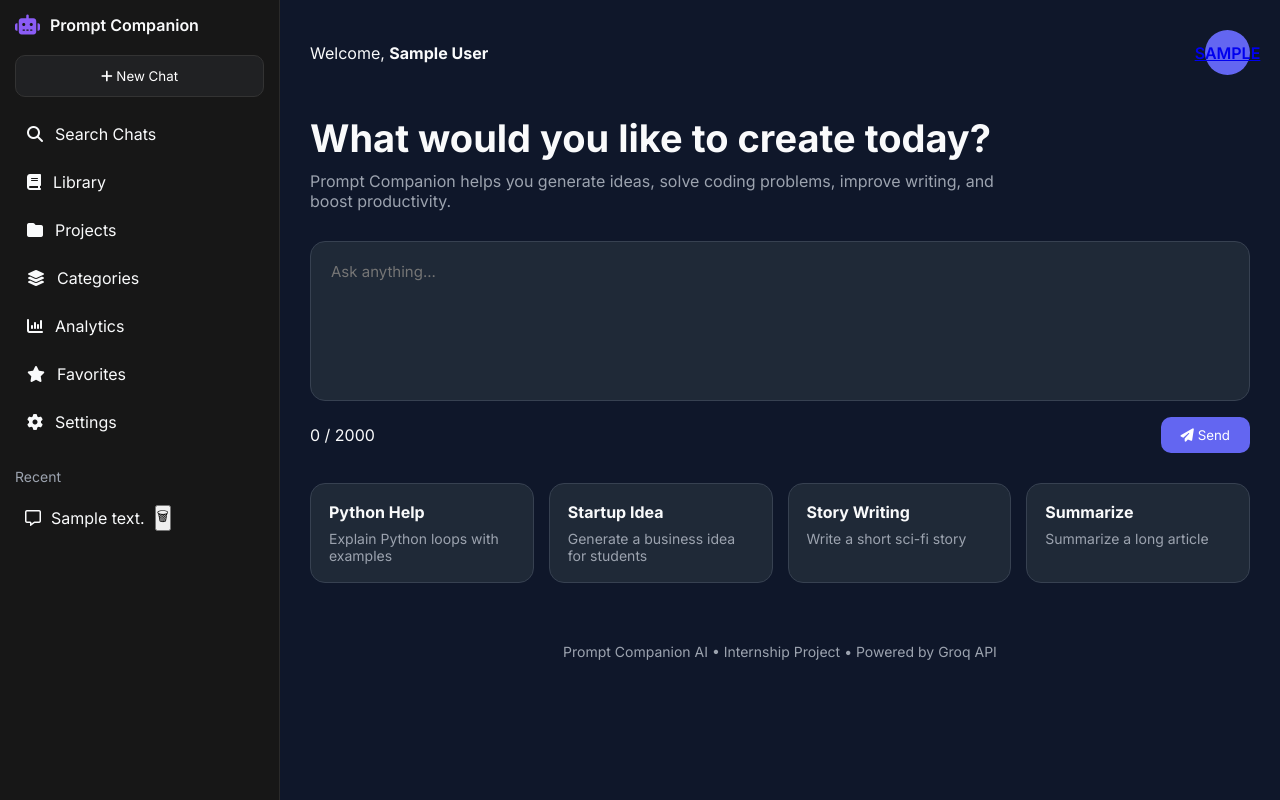
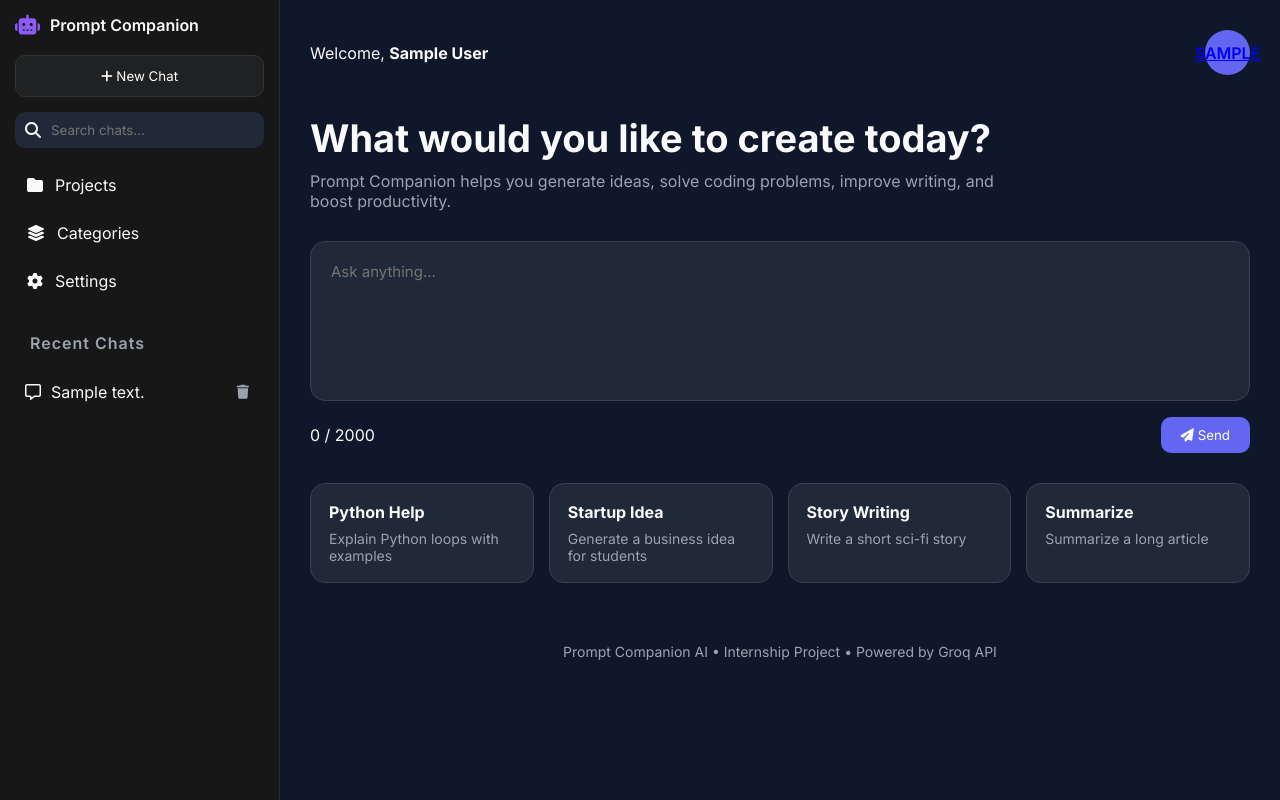
Before and after one commit to vaishnavisolanki15/Prompt-Companion-Tool, a Flask app: template templates/dashboard.html in a window 1280 px wide. Run offline with Flask 3, Linux system fonts and the light colour scheme; tables that the repository leaves empty hold one stand-in row (values such as "Sample post"); the template is opened without the code that fills it: values that come from a table or form of the project are taken from there, most other values are stand-ins (such as "Sample title", 1, 10 or a date in 2020); parts of the project's set-up code (start-up, migrations or seed data) failed here and were passed over.

Commit message:
Enhance Prompt Companion Tool UI and functionality

```diff
--- a/app.py
+++ b/app.py
@@ -158,6 +158,7 @@ def generate():
         return redirect("/login")
 
     prompt_text = request.form["prompt"]
+    edit_chat_id = request.form.get("edit_chat_id")
 
     category = categorize_prompt(
         prompt_text
@@ -168,14 +169,23 @@ def generate():
         category
     )
 
-    record = Prompt(
-        user_id=session["user_id"],
-        prompt_text=prompt_text,
-        category=category,
-        ai_response=ai_response
-    )
+    if edit_chat_id:
+        record = Prompt.query.get(int(edit_chat_id))
 
-    db.session.add(record)
+        if record:
+            record.prompt_text = prompt_text
+            record.category = category
+            record.ai_response = ai_response
+    else:
+        record = Prompt(
+            user_id=session["user_id"],
+            prompt_text=prompt_text,
+            category=category,
+            ai_response=ai_response
+        )
+
+        db.session.add(record)
+
     db.session.commit()
 
     return redirect("/dashboard")
@@ -221,7 +231,7 @@ def profile():
     )
 
 # =========================
-# PROFILE
+# Change-Password
 # =========================
 @app.route("/change-password", methods=["GET", "POST"])
 def change_password():
@@ -233,9 +243,8 @@ def change_password():
 
     if request.method == "POST":
 
-        old_password = request.form["old_password"]
-
-        new_password = request.form["new_password"]
+        old_password = request.form.get["old_password"]
+        new_password = request.form.get["new_password"]
 
         if check_password_hash(
             user.password,
@@ -257,6 +266,32 @@ def change_password():
     )
 
 # =========================
+# Edit-Profile
+# =========================
+@app.route("/edit-profile", methods=["GET", "POST"])
+def edit_profile():
+
+    if "user_id" not in session:
+        return redirect("/login")
+
+    user = User.query.get(session["user_id"])
+
+    if request.method == "POST":
+
+        user.name = request.form["name"]
+        user.username = request.form["username"]
+        user.email = request.form["email"]
+
+        db.session.commit()
+
+        return redirect("/profile")
+
+    return render_template(
+        "edit_profile.html",
+        user=user
+    )
+
+# =========================
 # LOGOUT
 # =========================
 
--- a/static/script.js
+++ b/static/script.js
@@ -1,8 +1,13 @@
+/* ==========================================
+   PROMPT COMPANION AI
+   MAIN JAVASCRIPT FILE
+========================================== */
+
 document.addEventListener("DOMContentLoaded", () => {
 
-    /* =========================
+    /* ==========================================
        CHARACTER COUNTER
-    ========================= */
+    ========================================== */
 
     const promptBox = document.getElementById("promptBox");
     const charCount = document.getElementById("charCount");
@@ -18,9 +23,9 @@ document.addEventListener("DOMContentLoaded", () => {
 
     }
 
-    /* =========================
-       EXAMPLE CARDS
-    ========================= */
+    /* ==========================================
+       EXAMPLE CARDS CLICK
+    ========================================== */
 
     const exampleCards =
         document.querySelectorAll(".example-card");
@@ -40,15 +45,16 @@ document.addEventListener("DOMContentLoaded", () => {
                     `${text.length} / 2000`;
 
                 promptBox.focus();
+
             }
 
         });
 
     });
 
-    /* =========================
+    /* ==========================================
        CTRL + ENTER SUBMIT
-    ========================= */
+    ========================================== */
 
     if (promptBox) {
 
@@ -69,15 +75,11 @@ document.addEventListener("DOMContentLoaded", () => {
 
     }
 
-    /* =========================
+    /* ==========================================
        SEARCH CHAT
-    ========================= */
+    ========================================== */
 
-    const searchInput =
-        document.getElementById("searchChat");
-
-    const historyCards =
-        document.querySelectorAll(".history-card");
+    const searchInput = document.getElementById("searchChat");
 
     if (searchInput) {
 
@@ -86,25 +88,27 @@ document.addEventListener("DOMContentLoaded", () => {
             const value =
                 searchInput.value.toLowerCase();
 
-            historyCards.forEach(card => {
+            document
+                .querySelectorAll(".history-item")
+                .forEach(item => {
 
-                const text =
-                    card.innerText.toLowerCase();
+                    const text =
+                        item.innerText.toLowerCase();
 
-                card.style.display =
-                    text.includes(value)
-                    ? "block"
-                    : "none";
+                    item.style.display =
+                        text.includes(value)
+                        ? "flex"
+                        : "none";
 
-            });
+                });
 
         });
 
     }
 
-    /* =========================
-       NEW CHAT
-    ========================= */
+    /* ==========================================
+       NEW CHAT BUTTON
+    ========================================== */
 
     const newChatBtn =
         document.querySelector(".new-chat-btn");
@@ -124,36 +128,46 @@ document.addEventListener("DOMContentLoaded", () => {
 
             }
 
+            document
+                .querySelectorAll(".chat-content")
+                .forEach(chat => {
+
+                    chat.style.display = "none";
+
+                });
+
         });
 
     }
 
-    /* =========================
-       DARK MODE TOGGLE
-    ========================= */
+    /* ==========================================
+       PREVENT DOUBLE SUBMIT
+    ========================================== */
 
-    const moonIcon =
-        document.querySelector(".fa-moon");
+    const promptForm =
+        document.querySelector(".prompt-form");
 
-    if (moonIcon) {
+    if (promptForm) {
 
-        moonIcon.parentElement.addEventListener(
-            "click",
-            () => {
+        promptForm.addEventListener("submit", () => {
 
-                document.body.classList.toggle("light-mode");
-
-                localStorage.setItem(
-                    "theme",
-                    document.body.classList.contains("light-mode")
-                    ? "light"
-                    : "dark"
+            const sendBtn =
+                document.querySelector(
+                    ".prompt-footer button"
                 );
 
-            }
-        );
+            sendBtn.disabled = true;
+
+            sendBtn.innerHTML =
+                '<i class="fa-solid fa-spinner fa-spin"></i> Generating...';
+
+        });
 
     }
+
+    /* ==========================================
+       LOAD SAVED THEME
+    ========================================== */
 
     const savedTheme =
         localStorage.getItem("theme");
@@ -166,37 +180,26 @@ document.addEventListener("DOMContentLoaded", () => {
 
 });
 
-document.querySelectorAll(".markdown-content")
+
+/* ==========================================
+   MARKDOWN RENDERING
+========================================== */
+
+document
+.querySelectorAll(".markdown-content")
 .forEach(element => {
 
     element.innerHTML =
         marked.parse(element.textContent);
 
 });
-function togglePassword(inputId, icon){
 
-    const input =
-    document.getElementById(inputId);
 
-    if(input.type === "password"){
+/* ==========================================
+   LOAD CHAT
+========================================== */
 
-        input.type = "text";
-
-        icon.classList.remove("fa-eye");
-        icon.classList.add("fa-eye-slash");
-
-    }
-    else{
-
-        input.type = "password";
-
-        icon.classList.remove("fa-eye-slash");
-        icon.classList.add("fa-eye");
-
-    }
-
-}
-function loadChat(chatId){
+function loadChat(chatId) {
 
     document
     .querySelectorAll(".chat-content")
@@ -207,64 +210,163 @@ function loadChat(chatId){
     });
 
     const selectedChat =
-        document.getElementById("chat-" + chatId);
+        document.getElementById(
+            "chat-" + chatId
+        );
 
-    if(selectedChat){
+    if (selectedChat) {
 
-        selectedChat.style.display = "block";
-
-    }
-}
-function togglePassword(inputId, element){
-
-    const input =
-    document.getElementById(inputId);
-
-    if(input.type === "password"){
-
-        input.type = "text";
-
-        element.textContent = "🙈";
-
-    }else{
-
-        input.type = "password";
-
-        element.textContent = "👁";
+        selectedChat.style.display =
+            "block";
 
     }
 
 }
 
-const promptForm =
-document.querySelector(".prompt-form");
 
-if(promptForm){
+/* ==========================================
+   DELETE CHAT
+========================================== */
 
-    promptForm.addEventListener("submit", () => {
+function deleteChat(event, chatId) {
 
-        const sendBtn =
-        document.querySelector(
-            ".prompt-footer button"
+    event.stopPropagation();
+
+    const confirmDelete =
+        confirm(
+            "Are you sure you want to delete this chat?"
         );
 
-        sendBtn.disabled = true;
+    if (confirmDelete) {
 
-        sendBtn.innerHTML =
-        "Generating...";
+        window.location.href =
+            "/delete_chat/" + chatId;
+
+    }
+
+}
+
+
+/* ==========================================
+   COPY TEXT
+========================================== */
+
+function copyText(text) {
+
+    navigator.clipboard
+        .writeText(text)
+        .then(() => {
+
+            alert("Copied Successfully");
+
+        });
+
+}
+
+
+/* ==========================================
+   EDIT PROMPT
+========================================== */
+
+function editPrompt(prompt, chatId) {
+
+    const promptBox =
+        document.getElementById("promptBox");
+
+    const editChatId =
+        document.getElementById("editChatId");
+
+    if(promptBox){
+
+        promptBox.value = prompt;
+
+        promptBox.focus();
+
+    }
+
+    if(editChatId){
+
+        editChatId.value = chatId;
+
+    }
+
+    window.scrollTo({
+        top: 0,
+        behavior: "smooth"
+    });
+
+}
+
+function copyText(text){
+
+    navigator.clipboard.writeText(text)
+    .then(() => {
+
+        alert("Copied Successfully");
+
+    })
+    .catch(err => {
+
+        console.error(err);
 
     });
 
 }
-function deleteChat(event, chatId){
 
-    event.stopPropagation();
 
-    if(confirm("Delete this chat?")){
+/* ==========================================
+   PASSWORD TOGGLE
+========================================== */
 
-        window.location.href =
-        "/delete_chat/" + chatId;
+function togglePassword(inputId, icon) {
+
+    const input =
+        document.getElementById(inputId);
+
+    if (!input) return;
+
+    if (input.type === "password") {
+
+        input.type = "text";
+
+        icon.classList.remove("fa-eye");
+
+        icon.classList.add("fa-eye-slash");
+
+    }
+
+    else {
+
+        input.type = "password";
+
+        icon.classList.remove(
+            "fa-eye-slash"
+        );
+
+        icon.classList.add("fa-eye");
 
     }
 
 }
+
+
+/* ==========================================
+   DARK MODE TOGGLE
+========================================== */
+
+function toggleTheme() {
+
+    document.body.classList.toggle(
+        "light-mode"
+    );
+
+    localStorage.setItem(
+        "theme",
+        document.body.classList.contains(
+            "light-mode"
+        )
+            ? "light"
+            : "dark"
+    );
+
+}
--- a/static/style.css
+++ b/static/style.css
@@ -675,3 +675,196 @@ footer{
 
     font-weight:600;
 }
+
+.password-box{
+
+    position:relative;
+
+    width:100%;
+}
+
+.password-box input{
+
+    width:100%;
+    padding-right:45px;
+}
+
+.password-box i{
+
+    position:absolute;
+
+    right:15px;
+
+    top:50%;
+
+    transform:translateY(-50%);
+
+    cursor:pointer;
+
+    color:#9ca3af;
+}
+
+.back-btn{
+
+    display:inline-flex;
+
+    align-items:center;
+
+    gap:8px;
+
+    margin:20px 0 0 30px;
+
+    color:#a78bfa;
+
+    text-decoration:none;
+
+    font-size:15px;
+
+    font-weight:600;
+
+    transition:0.3s;
+}
+
+.back-btn:hover{
+
+    color:#818cf8;
+}
+
+.dashboard-link{
+
+    display:inline-flex;
+
+    align-items:center;
+
+    gap:8px;
+
+    color:#a78bfa;
+
+    text-decoration:none;
+
+    margin-bottom:25px;
+
+    font-weight:600;
+}
+
+.dashboard-link:hover{
+
+    color:#818cf8;
+}
+
+.history-item{
+
+    position:relative;
+
+    display:flex;
+
+    align-items:center;
+
+    justify-content:space-between;
+}
+
+.delete-chat{
+
+    background:none;
+
+    border:none;
+
+    color:#9ca3af;
+
+    cursor:pointer;
+
+    font-size:14px;
+
+    margin-left:auto;
+
+    padding:5px;
+}
+
+.delete-chat:hover{
+
+    color:#ef4444;
+}
+.search-container{
+
+    display:flex;
+
+    align-items:center;
+
+    gap:10px;
+
+    padding:10px;
+
+    background:#1f2937;
+
+    border-radius:10px;
+
+    margin-bottom:15px;
+}
+
+.search-container input{
+
+    width:100%;
+
+    background:none;
+
+    border:none;
+
+    outline:none;
+
+    color:white;
+}
+.prompt-header,
+.response-top{
+
+    display:flex;
+
+    justify-content:space-between;
+
+    align-items:center;
+
+    margin-bottom:10px;
+}
+
+.prompt-actions{
+
+    display:flex;
+
+    gap:10px;
+}
+
+.prompt-actions button,
+.response-top button{
+
+    background:none;
+
+    border:none;
+
+    color:#9ca3af;
+
+    cursor:pointer;
+
+    font-size:15px;
+}
+
+.prompt-actions button:hover,
+.response-top button:hover{
+
+    color:#818cf8;
+}
+
+.recent-heading{
+    margin-top:20px;
+    padding:10px 15px;
+    font-size:16px;
+    font-weight:600;
+    color:#9ca3af;
+    text-transform:none;
+    letter-spacing:1px;
+}
+
+.chat-history{
+    margin-top:5px;
+    display:flex;
+    flex-direction:column;
+    gap:6px;
+}
--- a/templates/dashboard.html
+++ b/templates/dashboard.html
@@ -31,14 +31,15 @@
 
     <div class="sidebar-menu">
 
-        <div class="menu-item">
+        <div class="search-container">
+
     <i class="fa-solid fa-magnifying-glass"></i>
-            Search Chats
-        </div>
 
-        <div class="menu-item">
-            <i class="fa-solid fa-book"></i>
-            Library
+    <input
+        type="text"
+        id="searchChat"
+        placeholder="Search chats...">
+
     </div>
 
         <div class="menu-item">
@@ -52,24 +53,13 @@
         </div>
 
         <div class="menu-item">
-            <i class="fa-solid fa-chart-column"></i>
-            Analytics
-        </div>
-
-        <div class="menu-item">
-            <i class="fa-solid fa-star"></i>
-            Favorites
-        </div>
-
-        <div class="menu-item">
             <i class="fa-solid fa-gear"></i>
             Settings
         </div>
 
+        <div class="recent-heading">
+            Recent Chats
         </div>
-
-    <div class="recent-title">
-        Recent
     </div>
 
 <div class="chat-history">
@@ -82,14 +72,14 @@
             <i class="fa-regular fa-message"></i>
 
             <span>
-                {{ item.prompt_text[:30] }}
+                {{ item.prompt_text[:20] }}
             </span>
 
 <button
 class="delete-chat"
 onclick="deleteChat(event, '{{ item.id }}')">
 
-🗑
+<i class="fa-solid fa-trash"></i>
 
 </button>
 
@@ -157,6 +147,11 @@ onclick="deleteChat(event, '{{ item.id }}')">
     <form action="/generate"
           method="POST"
           class="prompt-form">
+
+        <input
+            type="hidden"
+            id="editChatId"
+            name="edit_chat_id">
 
         <textarea
             id="promptBox"
@@ -252,7 +247,33 @@ onclick="deleteChat(event, '{{ item.id }}')">
 
             <div class="user-prompt">
 
-                <strong>You:</strong>
+    <div class="prompt-header">
+
+        <strong>You</strong>
+
+        <div class="prompt-actions">
+
+<button
+type="button"
+onclick="copyText(`{{ item.ai_response }}`)">
+
+    <i class="fa-regular fa-copy"></i>
+
+</button>
+
+            <button
+type="button"
+onclick="editPrompt(`{{ item.prompt_text }}`, '{{ item.id }}')">
+
+    <i class="fa-solid fa-pen"></i>
+
+</button>
+
+</button>
+
+        </div>
+
+    </div>
 
     <p>
         {{ item.prompt_text }}
@@ -262,10 +283,24 @@ onclick="deleteChat(event, '{{ item.id }}')">
 
             <div class="ai-response">
 
+    <div class="response-top">
+
         <strong>Prompt Companion AI</strong>
 
+        <button
+        onclick="copyText(`{{ item.ai_response }}`)"
+        type="button">
+
+            <i class="fa-regular fa-copy"></i>
+
+        </button>
+
+    </div>
+
     <div class="markdown-content">
+
         {{ item.ai_response }}
+
     </div>
 
 </div>
```
Also changed, not shown: templates/change_password.html (+27 -1 lines), templates/edit_profile.html (+9 -1 lines), templates/profile.html (+17 -2 lines). Lines whose indentation alone changed are shown as unchanged.
